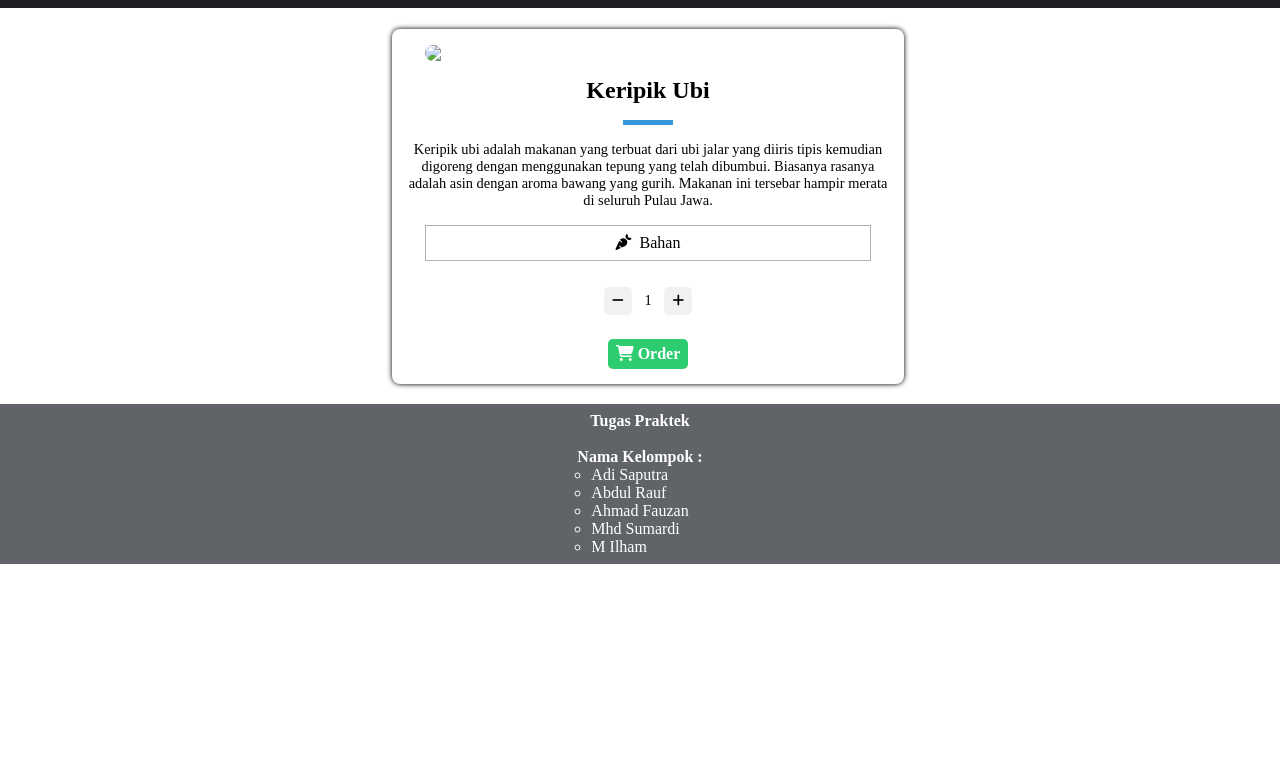
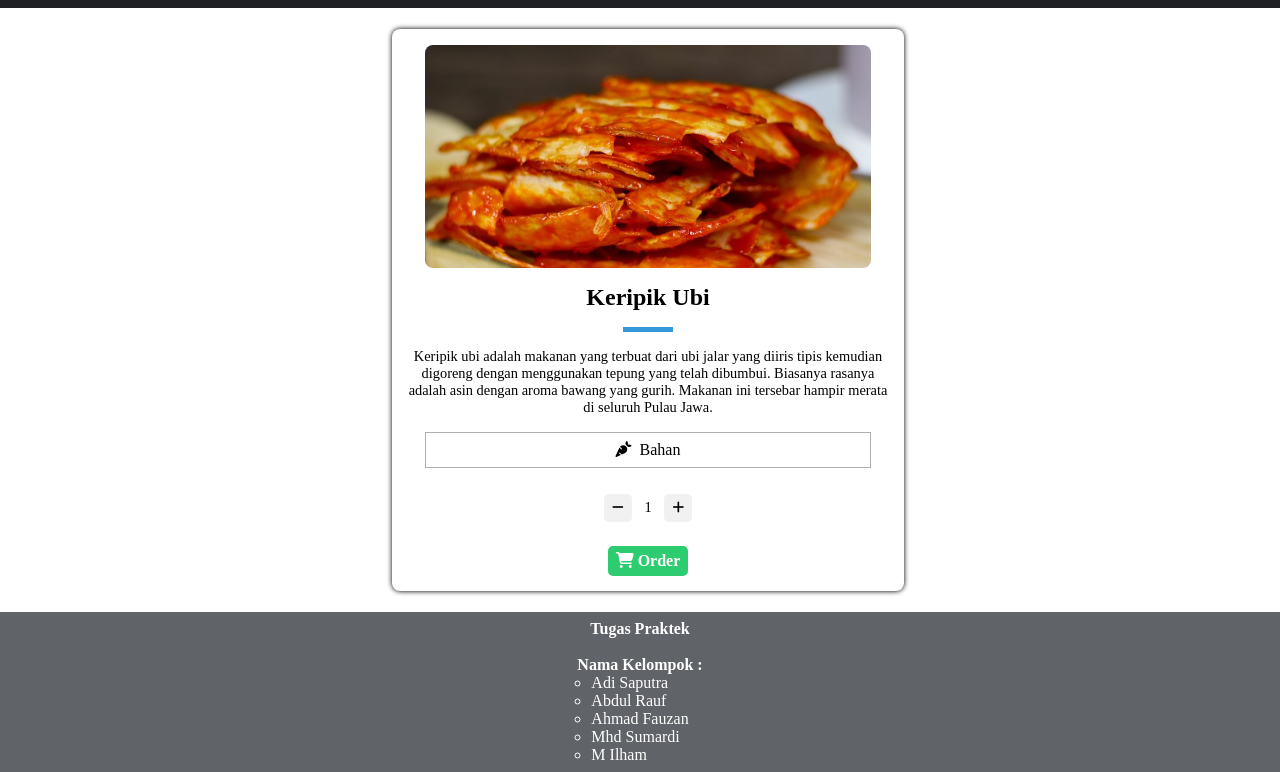
Before and after one commit to abdul-rauf-21/praktek-kwu, a plain HTML site: page index.html in a window 1280 px wide. Shown: the part 114-886 px from the top of the page. Before the commit the page ends 800 px from the top, so only its background shows below. Drawn offline with Linux system fonts and the light colour scheme.

Commit message:
Update index.html

```diff
--- a/index.html
+++ b/index.html
@@ -21,7 +21,7 @@
 	</nav>
 	<main>
 		<div class="product">
-			<img src="img/keripik-ubi.hdr">
+			<img src="img/keripik.jpg">
 			<h2 class="product-name">Keripik Ubi</h2>
 			<hr>
 			<p>Keripik ubi adalah makanan yang terbuat dari ubi jalar yang diiris tipis kemudian digoreng dengan menggunakan tepung yang telah dibumbui. Biasanya rasanya adalah asin dengan aroma bawang yang gurih. Makanan ini tersebar hampir merata di seluruh Pulau Jawa.</p>
```
